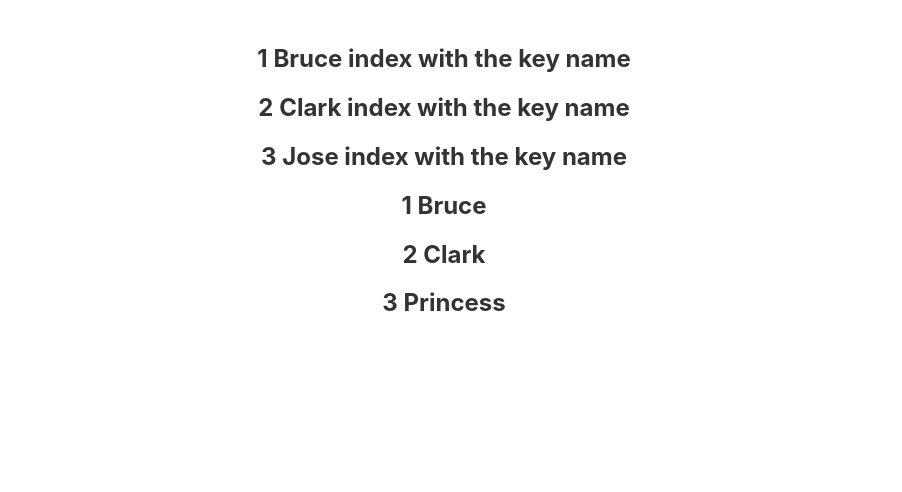
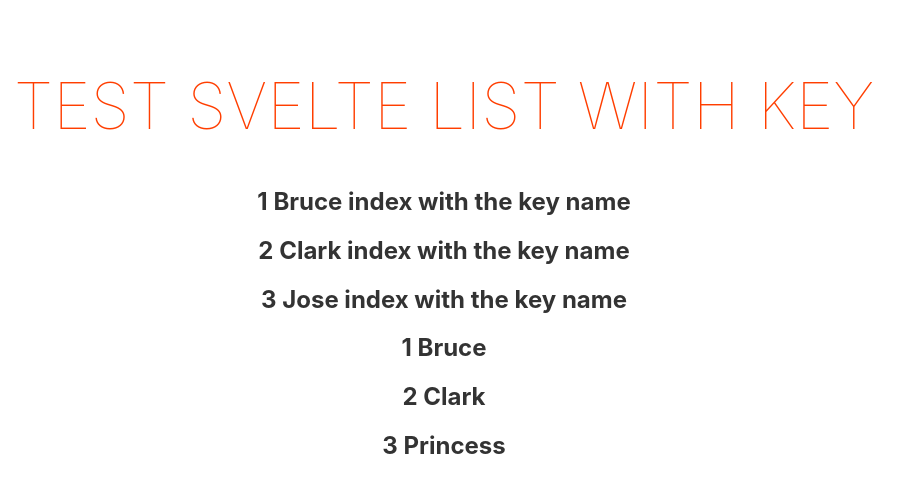
Before and after one commit to markusradl/hello-world, a Svelte app: page / in a window 1280 px wide. Shown: the top 492 px of the page, without its empty margins (196-1098 px from the left). Built offline with nearby package versions, Linux system fonts and the light colour scheme.

Commit message:
Added h1

```diff
--- a/src/App.svelte
+++ b/src/App.svelte
@@ -8,6 +8,9 @@
 </script>
 
 <main>
+
+	<h1> Test Svelte List with key</h1>
+
 	{#each names as name, index (name)}
 		<h2>{index + 1} {name} index with the key name</h2>
 	{/each}
```
